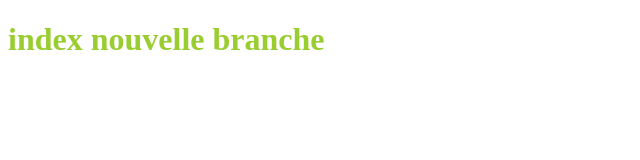
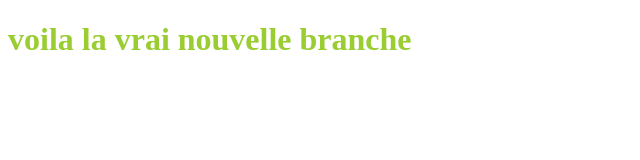
Before and after one commit to Remchaff/OpenClassroom, a plain HTML site: page index.html in a window 1280 px wide. Shown: the whole page, without its empty margins (0-640 px from the left). Drawn offline with Linux system fonts and the light colour scheme.

Commit message:
"celle ci c'est la nouvelle"

```diff
--- a/index.html
+++ b/index.html
@@ -5,6 +5,6 @@
    <link rel="stylesheet" type="text/css" href="styles.css">
 </head>
 <body>
-   <h1>index nouvelle branche</h1>
+   <h1>voila la vrai nouvelle branche</h1>
 </body>
 </html>
```
